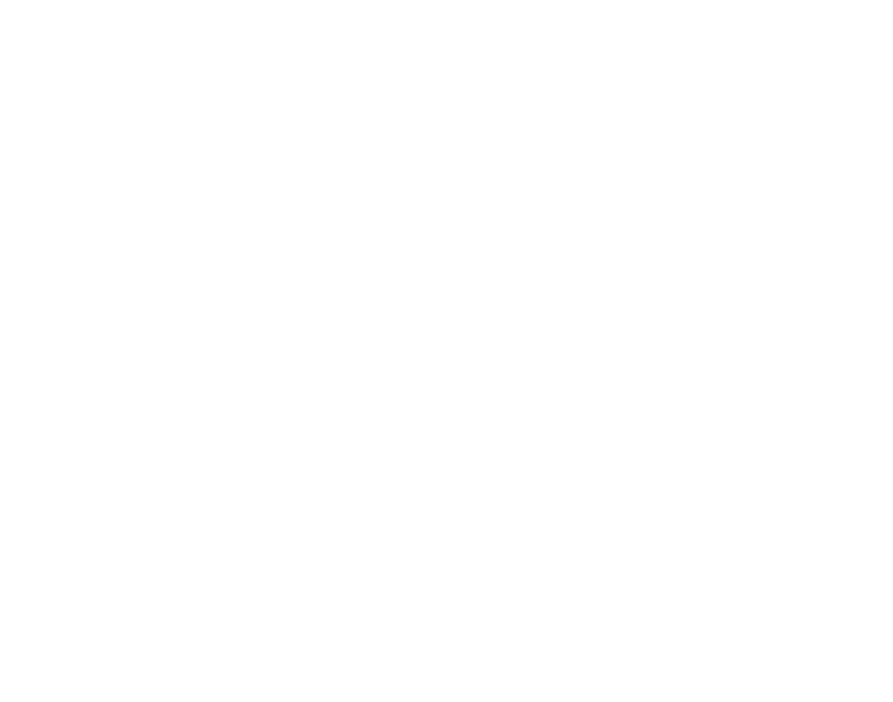
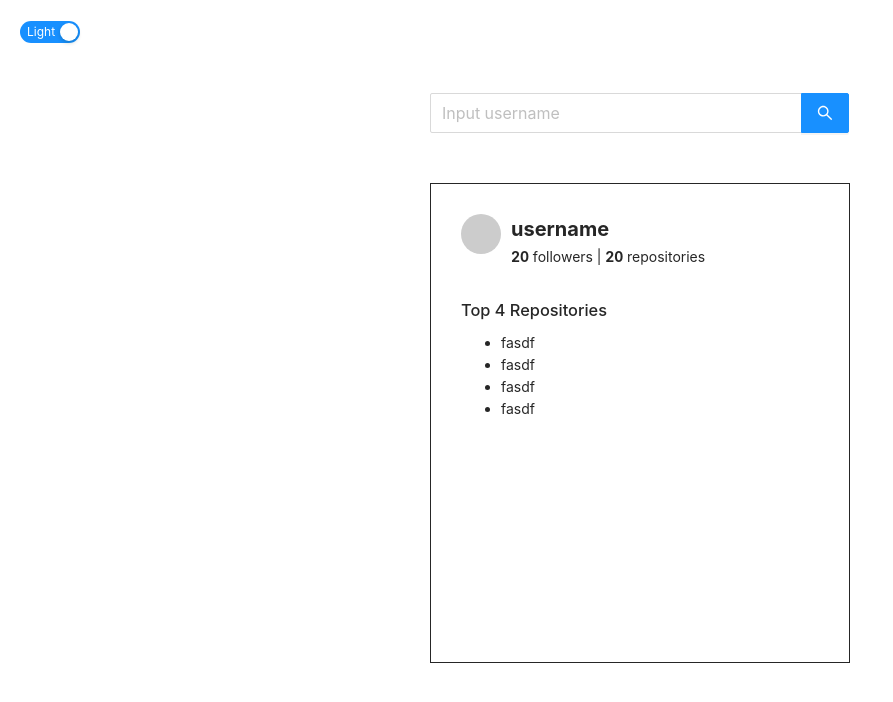
Before and after one commit to ben-cheng565/Github-user-search-app, a React (Create React App) app: page / in a window 1280 px wide. Shown: the top 702 px of the page, without its empty margins (0-893 px from the left). Built offline with nearby package versions, Linux system fonts and the light colour scheme.

Commit message:
refactor: Design the UI layout

```diff
--- a/src/App.js
+++ /dev/null
@@ -1,10 +0,0 @@
-
-function App() {
-  return (
-    <div className="App">
-
-    </div>
-  );
-}
-
-export default App;
--- /dev/null
+++ b/src/App.jsx
@@ -0,0 +1,14 @@
+import React from "react";
+import { Button, Col, Row } from "antd";
+import SearchInput from "./components/SearchInput";
+import SearchResult from "./components/SearchResult";
+import ModeSwitch from "./components/ModeSwitch";
+
+const App = () => (
+  <>
+    <ModeSwitch />
+    <SearchInput />
+    <SearchResult />
+  </>
+);
+export default App;
```
Also changed, not shown: public/index.html (+1 -23 lines), src/index.css (+5 -4 lines).
